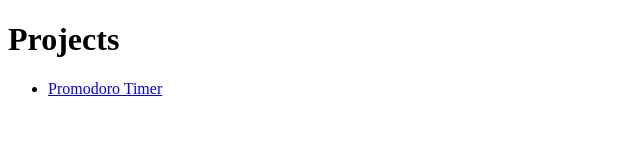
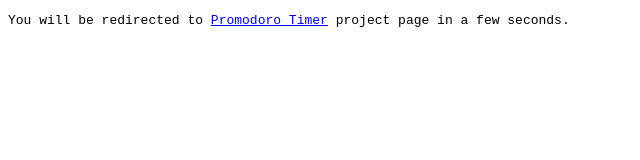
Before and after one commit to navyaganduri/navyaganduri.github.io, a plain HTML site: page index.html in a window 1280 px wide. Shown: the whole page, without its empty margins (0-640 px from the left). Drawn offline with Linux system fonts and the light colour scheme.

Commit message:
Added auto redirect to pomodoro-timer page.

```diff
--- a/index.html
+++ b/index.html
@@ -4,13 +4,31 @@
   <meta charset="utf-8">
   <meta http-equiv="X-UA-Compatible" content="IE=edge">
   <meta name="viewport" content="width=device-width, initial-scale=1">
+
   <!-- The above 3 meta tags *must* come first in the head; any other head content must come *after* these tags -->
   <title>navyaganduri.github.io</title>
+
+  <meta http-equiv="refresh" content="3; url=http://navyaganduri.github.io/pomodoro-timer-bootstrap/" />
 </head>
 <body>
-  <h1>Projects</h1>
-  <ul>
-    <li><a href="http://navyaganduri.github.io/pomodoro-timer-bootstrap/pomodoro-timer.html">Promodoro Timer</a></li>
-  </ul>
+
+  <pre>You will be redirected to <a href="http://navyaganduri.github.io/pomodoro-timer-bootstrap/">Promodoro Timer</a> project page in a few seconds.</pre>
+  <!--
+    <h1>Projects</h1>
+    <ul>
+      <li><a href="http://navyaganduri.github.io/pomodoro-timer-bootstrap/pomodoro-timer.html">Promodoro Timer</a></li>
+    </ul>
+  -->
+
+  <script>
+  (function(i,s,o,g,r,a,m){i['GoogleAnalyticsObject']=r;i[r]=i[r]||function(){
+    (i[r].q=i[r].q||[]).push(arguments)},i[r].l=1*new Date();a=s.createElement(o),
+    m=s.getElementsByTagName(o)[0];a.async=1;a.src=g;m.parentNode.insertBefore(a,m)
+  })(window,document,'script','//www.google-analytics.com/analytics.js','ga');
+
+  ga('create', 'UA-72598777-1', 'auto');
+  ga('send', 'pageview');
+
+  </script>
 </body>
 </html>
```
